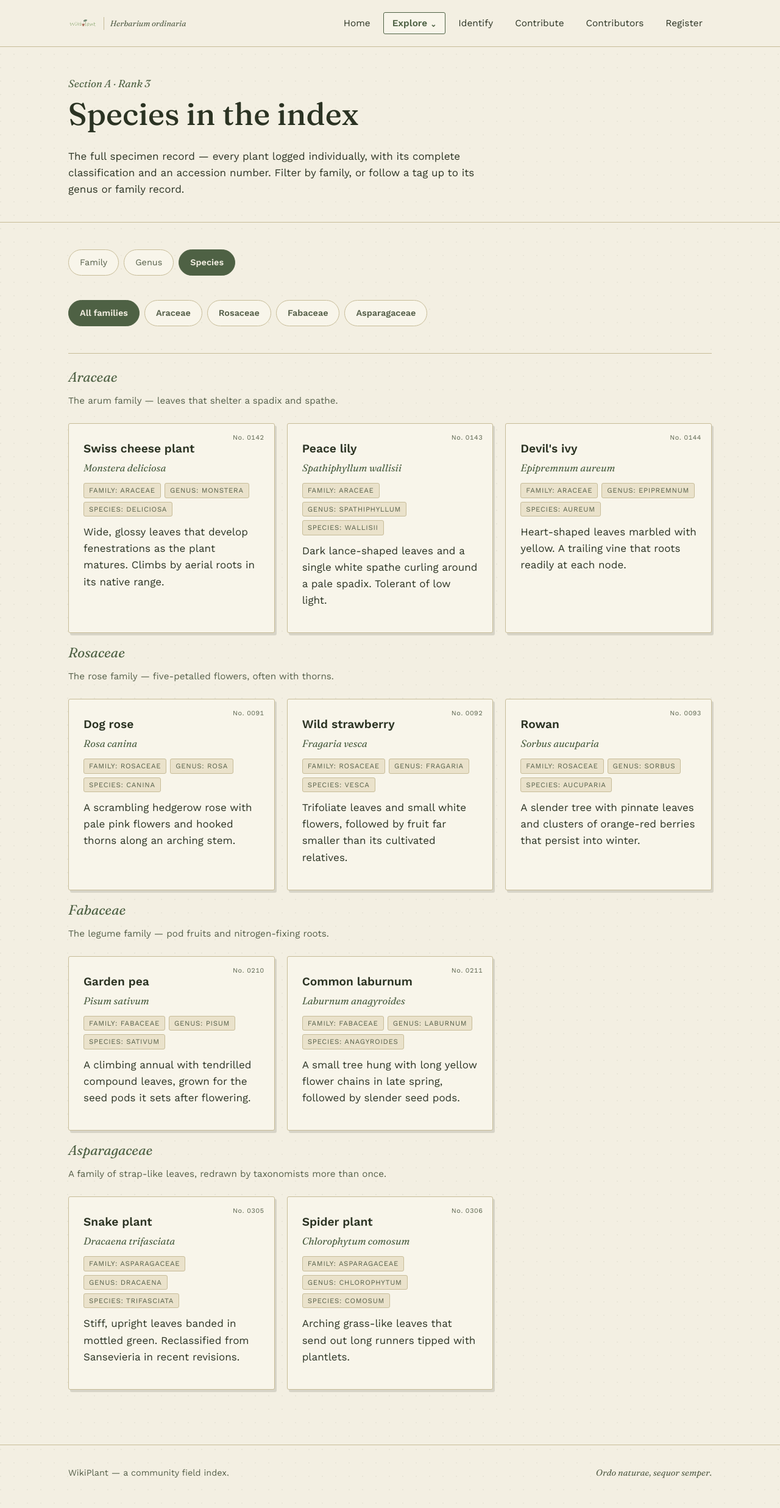
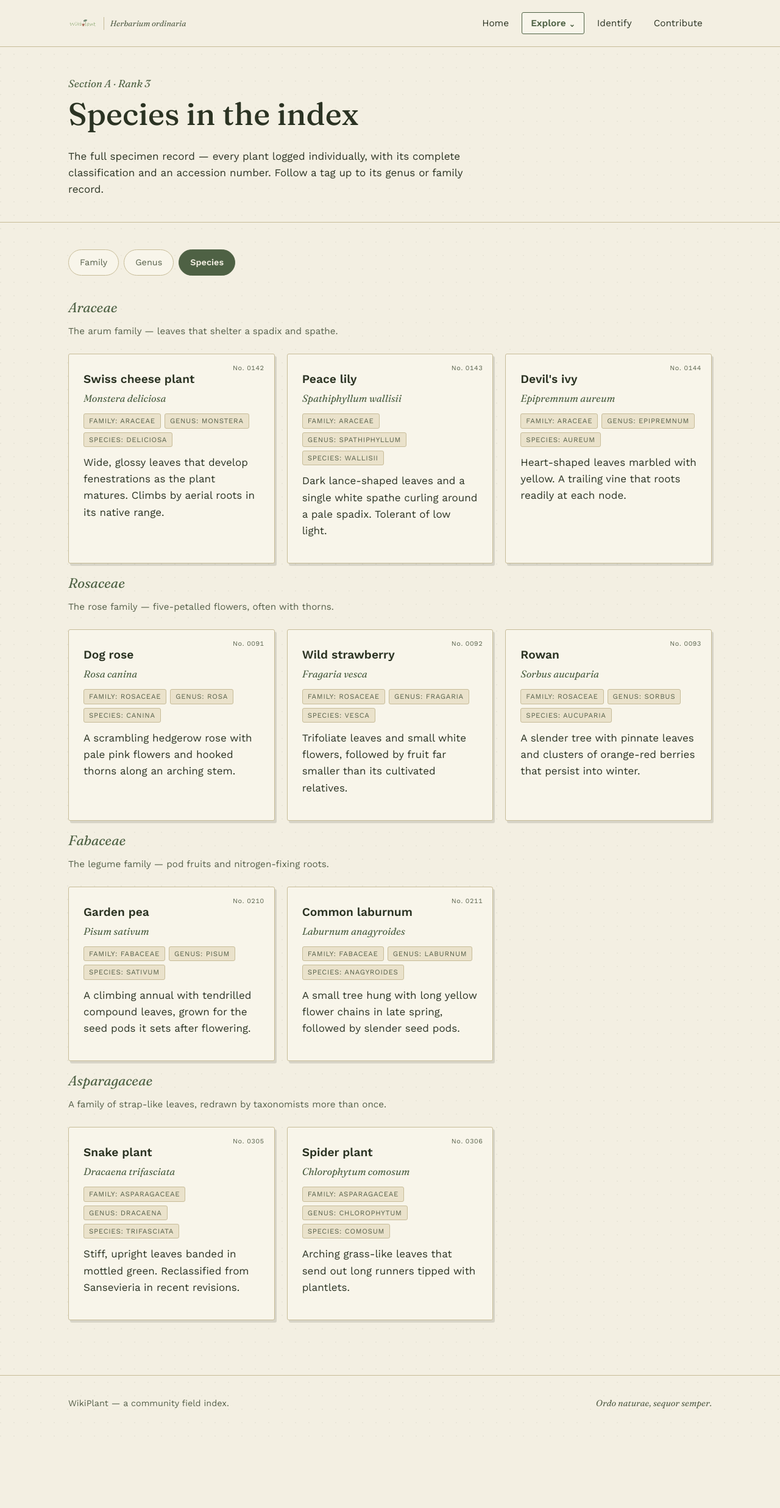
Before and after one commit to S1ngggg/COS10026-WikiPlant, a PHP site: page /explorer-species.html in a window 1280 px wide. Shown: the whole page at 61% size. After the commit the page ends 2310 px from the top, so only its background shows below. Run offline with PHP 8.4, Linux system fonts and the light colour scheme.

Commit message:
latest version

```diff
--- a/css/explorerstyle.css
+++ b/css/explorerstyle.css
@@ -160,7 +160,7 @@ p{ margin: 0 0 1em; max-width: 66ch; }
   font-weight: 600;
 }
 
-
+/* ---------- nav dropdown (Explore) ---------- */
 
 .nav-drop{ position: relative; }
 
@@ -240,6 +240,7 @@ p{ margin: 0 0 1em; max-width: 66ch; }
   font-weight: 600;
 }
 
+/* ---------- linked breadcrumb tags ---------- */
 
 a.tag{ text-decoration: none; }
 a.tag:hover{ border-color: var(--sage-deep); color: var(--sage-deep); background: var(--paper-deep); }
@@ -493,54 +494,13 @@ a.tag:hover{ border-color: var(--sage-deep); color: var(--sage-deep); background
 
 /* ---------- explore page ---------- */
 
-.filter-bar{
-  display: flex;
-  gap: 8px;
-  flex-wrap: wrap;
-  margin-bottom: 30px;
-}
-.filter-bar > .groups{
-  flex: 1 1 100%;
-  margin-top: 30px;
-  padding-top: 26px;
-  border-top: 1px solid var(--line);
-}
-.filter-bar input[type="radio"]{
-  position: absolute;
-  opacity: 0;
-  width: 1px; height: 1px;
-}
-.filter-bar label{
-  cursor: pointer;
-  padding: 9px 18px;
-  border: 1px solid var(--line);
-  border-radius: 999px;
-  font-size: 0.9rem;
-  background: var(--paper-card);
-  color: var(--ink-soft);
-}
-.filter-bar input[type="radio"]:checked + label{
-  background: var(--sage-deep);
-  border-color: var(--sage-deep);
-  color: var(--paper);
-}
-.filter-bar input[type="radio"]:focus-visible + label{
-  outline: 2px solid var(--sage-deep);
-  outline-offset: 2px;
-}
-
 .specimen-grid{
   display: grid;
   grid-template-columns: repeat(auto-fill, minmax(250px, 1fr));
   gap: 20px;
 }
 
-.group{ display: none; }
-#f-all:checked ~ .groups .group{ display: contents; }
-#f-araceae:checked ~ .groups .group[data-family="araceae"]{ display: contents; }
-#f-rosaceae:checked ~ .groups .group[data-family="rosaceae"]{ display: contents; }
-#f-fabaceae:checked ~ .groups .group[data-family="fabaceae"]{ display: contents; }
-#f-asparagaceae:checked ~ .groups .group[data-family="asparagaceae"]{ display: contents; }
+.group{ display: contents; }
 
 .family-heading{
   grid-column: 1 / -1;
--- a/explorer-species.html
+++ b/explorer-species.html
@@ -20,15 +20,13 @@
         <li class="nav-drop">
           <a href="explore.html" aria-current="page">Explore</a>
           <ul class="drop-menu">
-            <li><a href="explorer-family.html">By family</a></li>
-            <li><a href="explorer-genus.html">By genus</a></li>
-            <li><a href="explorer-species.html" aria-current="page">By species</a></li>
+            <li><a href="explore-family.html">By family</a></li>
+            <li><a href="explore-genus.html">By genus</a></li>
+            <li><a href="explore-species.html" aria-current="page">By species</a></li>
           </ul>
         </li>
         <li><a href="identify.html">Identify</a></li>
         <li><a href="contribute.html">Contribute</a></li>
-        <li><a href="contributor.html">Contributors</a></li>
-        <li><a href="register.html">Register</a></li>
       </ul>
     </nav>
   </div>
@@ -38,7 +36,7 @@
   <div class="wrap">
     <span class="kicker">Section A · Rank 3</span>
     <h1>Species in the index</h1>
-    <p>The full specimen record — every plant logged individually, with its complete classification and an accession number. Filter by family, or follow a tag up to its genus or family record.</p>
+    <p>The full specimen record — every plant logged individually, with its complete classification and an accession number. Follow a tag up to its genus or family record.</p>
   </div>
 </div>
 
@@ -49,22 +47,6 @@
     <a href="explore-genus.html">Genus</a>
     <a href="explore-species.html" aria-current="page">Species</a>
   </nav>
-
-  <div class="filter-bar" role="group" aria-label="Filter specimens by family">
-    <input type="radio" name="family-filter" id="f-all" checked>
-    <label for="f-all">All families</label>
-
-    <input type="radio" name="family-filter" id="f-araceae">
-    <label for="f-araceae">Araceae</label>
-
-    <input type="radio" name="family-filter" id="f-rosaceae">
-    <label for="f-rosaceae">Rosaceae</label>
-
-    <input type="radio" name="family-filter" id="f-fabaceae">
-    <label for="f-fabaceae">Fabaceae</label>
-
-    <input type="radio" name="family-filter" id="f-asparagaceae">
-    <label for="f-asparagaceae">Asparagaceae</label>
 
   <div class="groups specimen-grid">
 
@@ -217,7 +199,6 @@
     </div>
 
   </div>
-  </div>
 </div>
 
 <footer class="site-footer">
--- a/explorer.html
+++ b/explorer.html
@@ -48,19 +48,19 @@
       <span class="no">Rank 1</span>
       <h3>By family</h3>
       <p>The broadest shelf. Four families are logged so far, each with a short description of what sets it apart and a count of the genera filed underneath it.</p>
-      <a class="btn btn-outline" href="explore-family.html">Browse families</a>
+      <a class="btn btn-outline" href="explorer-family.html">Browse families</a>
     </article>
     <article class="index-card">
       <span class="no">Rank 2</span>
       <h3>By genus</h3>
       <p>Genera grouped under their family, each with the species logged inside it. The middle shelf — narrower than a family, still holding more than one plant.</p>
-      <a class="btn btn-outline" href="explore-genus.html">Browse genera</a>
+      <a class="btn btn-outline" href="explorer-genus.html">Browse genera</a>
     </article>
     <article class="index-card">
       <span class="no">Rank 3</span>
       <h3>By species</h3>
       <p>The full specimen record: every plant logged individually, with its complete classification, a description, and an accession number.</p>
-      <a class="btn btn-outline" href="explore-species.html">Browse species</a>
+      <a class="btn btn-outline" href="explorer-species.html">Browse species</a>
     </article>
   </div>
 </div>
```
